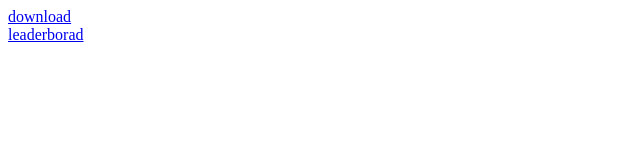
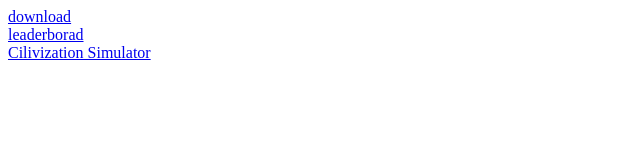
Before and after one commit to hairbald/hairbald.github.io, a plain HTML site: page games.html in a window 1280 px wide. Shown: the whole page, without its empty margins (0-640 px from the left). Drawn offline with Linux system fonts and the light colour scheme.

Commit message:
Added Civilization Simulator download

```diff
--- a/games.html
+++ b/games.html
@@ -10,5 +10,7 @@
     <a href="ANFSGAA Launcher.exe" download>download</a>
     <br/>
     <a href="https://docs.google.com/spreadsheets/d/19BouNIDo5dU5gQu9dYOmisObj5Vz42pfEPS0dQ8Jo3E/edit?usp=sharing">leaderborad</a>
+    <br/>
+    <a href="main.exe">Cilivization Simulator</a>
 </body>
 </html>
```
Also changed, not shown: 1 other file.
